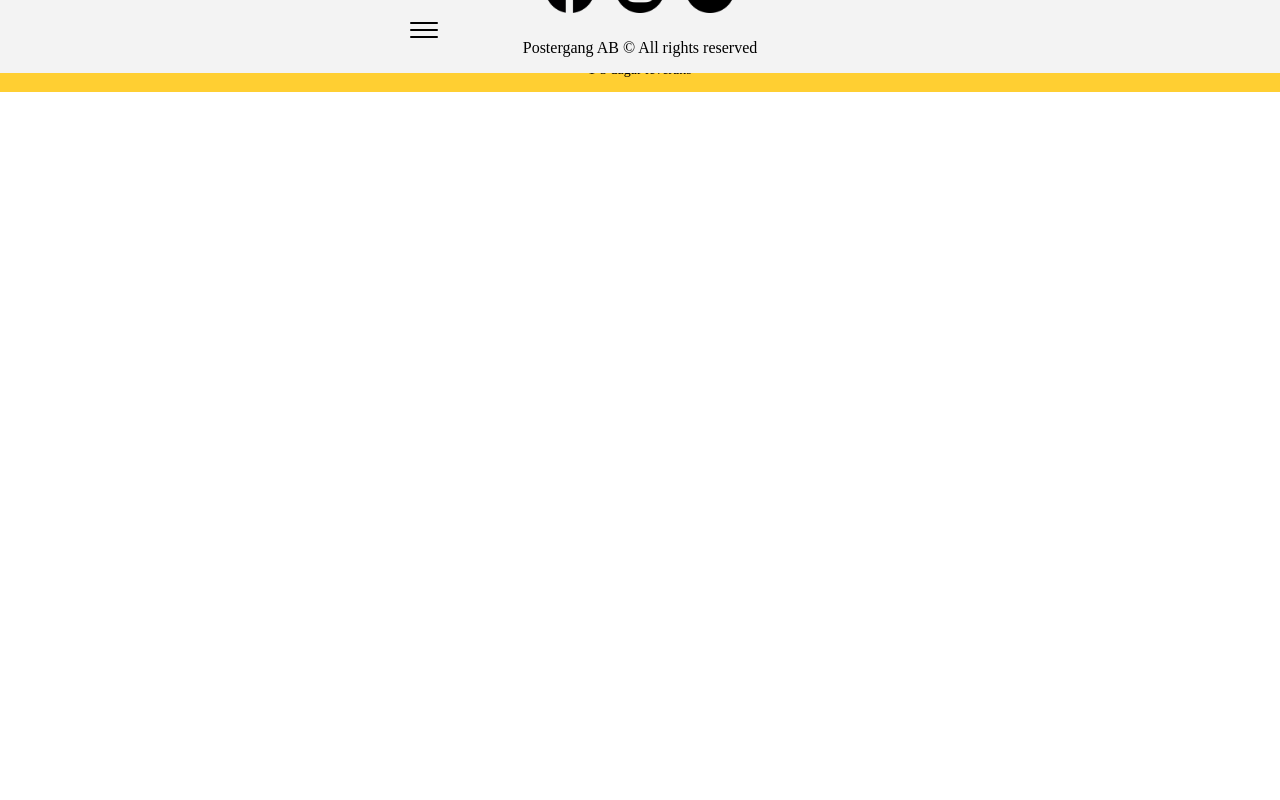
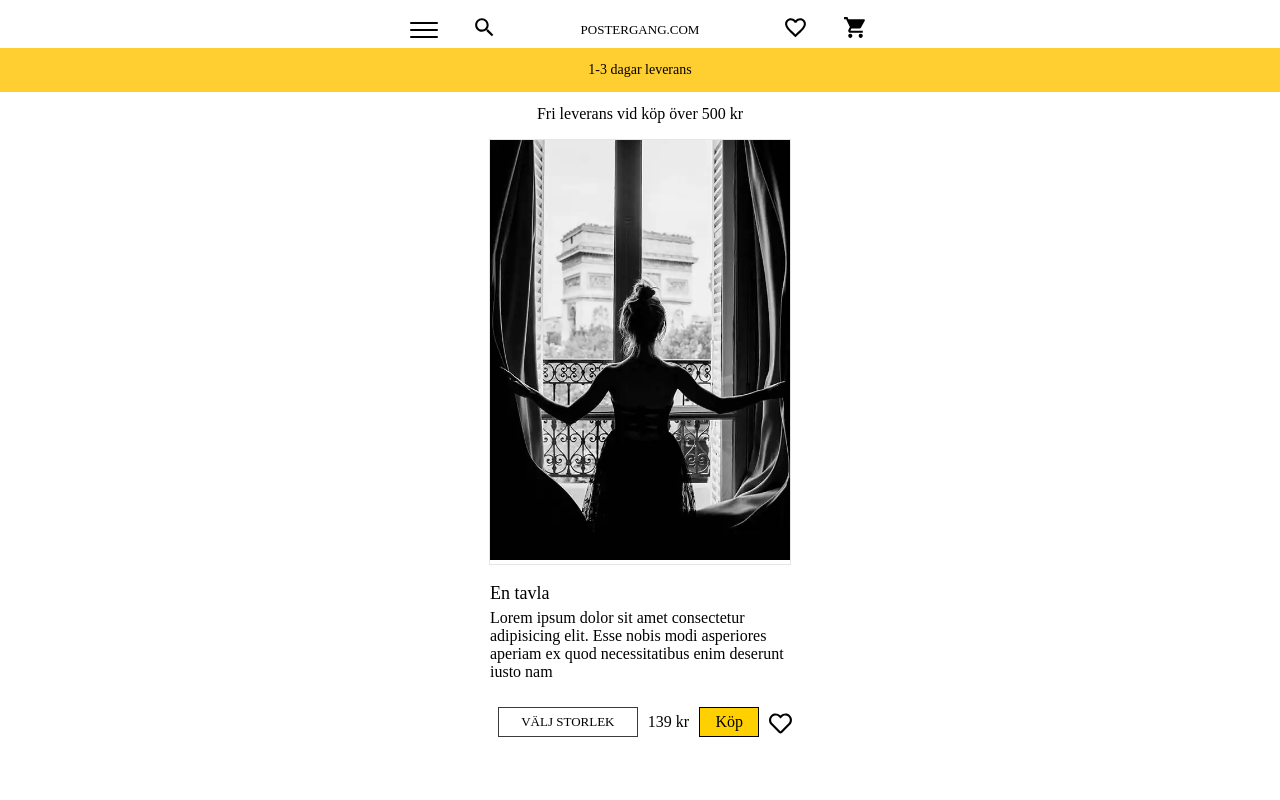
Before and after one commit to Unithraclya/Leverans-Paketering, a React (Vite) app: page /PosterPage in a window 1280 px wide. Shown: the top 800 px of the page. Built offline with nearby package versions, Linux system fonts and the light colour scheme; a web font is replaced by a local one.

Commit message:
+ PosterPage, Dropdown, buyBtn

```diff
--- /dev/null
+++ b/src/components/BuyBtn.jsx
@@ -0,0 +1,12 @@
+import React from 'react'
+import styles from '../css/BuyBtn.module.css'
+
+function BuyBtn() {
+    return (
+        <div>
+            <button className={styles.btn}>Köp</button>
+        </div>
+    )
+}
+
+export default BuyBtn
--- /dev/null
+++ b/src/components/Dropdown.jsx
@@ -0,0 +1,20 @@
+import React from 'react'
+import styles from '../css/Dropdown.module.css'
+
+
+function Dropdown() {
+    return (
+
+        <div className={styles.dropdown}>
+            <button className={styles.dropbtn}>Välj Storlek</button>
+            <div className={styles.dropdownContent}>
+                <a className={styles.a}href="#">80 x 100</a>
+                <a className={styles.a}href="#">50 x 70</a>
+                <a className={styles.a}href="#">30 x 40</a>
+            </div>
+        </div>
+
+    )
+}
+
+export default Dropdown
--- /dev/null
+++ b/src/css/BuyBtn.module.css
@@ -0,0 +1,16 @@
+.btn{
+    width: 60px;
+    height: 30px;
+    border: none;
+    background-color: #ffd000;
+    border: 1px solid black;
+    color: rgb(0, 0, 0);
+    text-decoration: none;
+    display: inline-block;
+    font-size: 16px;
+    font-family:'Times New Roman', Times, serif;
+    margin: 10px;
+}
+.btn:hover{
+    background-color: #ffae00;
+}
--- /dev/null
+++ b/src/css/Dropdown.module.css
@@ -0,0 +1,45 @@
+
+.dropbtn {
+    background-color: #ffffff;
+    border: 1px solid rgba(0, 0, 0, 0.768) !important;
+    cursor: pointer;
+    color: black;
+    text-transform: uppercase;
+    font-size: 13px;
+    width: 140px;
+    height: 30px;
+    border: none;
+    text-align: center;
+    line-height: 0px;
+    font-family:'Times New Roman', Times, serif;
+
+  }
+
+  .dropdown {
+    margin: 10px;
+    position: relative;
+    display: inline-block;
+  }
+
+  .dropdownContent {
+    display: none;
+    position: absolute;
+    background-color: #f1f1f1;
+    width: 140px;
+    box-shadow: 0px 8px 16px 0px rgba(0,0,0,0.2);
+    z-index: 1;
+  }
+
+  .dropdownContent .a {
+    color: black;
+    width: 140px;
+    padding: 12px 1px;
+    text-decoration: none;
+    display: block;
+  }
+
+  .dropdownContent .a:hover {background-color: #ddd;}
+
+  .dropdown:hover .dropdownContent {display: block;}
+
+  .dropdown:hover .dropbtn {background-color: #ffffff;}
--- /dev/null
+++ b/src/css/PosterPage.module.css
@@ -0,0 +1,54 @@
+.mainContainer{
+    height: fit-content;
+    width: 100vw;
+    width: 100vw;
+    padding-top: 2vh;
+    padding-bottom: 50vh;
+    display: flex;
+    flex-direction: column;
+    align-items: center;
+}
+
+.info{
+    width: 300px;
+}
+
+.title{
+    margin-bottom: 5px;
+    font-size: 18px;
+}
+
+.description{
+    margin-top: 0;
+}
+
+.image{
+    border: 1px solid rgba(0, 0, 0, 0.100);
+    width:300px;
+}
+
+.img{
+    width: 300px;
+}
+
+
+/* .top{
+    margin: 0 auto;
+    width: 250px;
+    height: 60px;
+    display: flex;
+    justify-content: space-between;
+}    */
+
+.info{
+    text-align: left;
+}
+
+.bottom{
+    display: flex;
+}
+
+.heart {
+    margin-top: 15px;
+    font-size: 23px;
+}
--- a/src/pages/PosterPage.jsx
+++ b/src/pages/PosterPage.jsx
@@ -1,9 +1,30 @@
 import React from 'react'
+import styles from '../css/PosterPage.module.css'
+import poster2 from '../assets/img/poster.png'
+import { FontAwesomeIcon } from "@fortawesome/react-fontawesome";
+import {faTimes, faHeart as solidHeart} from "@fortawesome/free-solid-svg-icons";
+import { faHeart, faComment } from "@fortawesome/free-regular-svg-icons";
+import Dropdown from '../components/Dropdown';
+import BuyBtn from '../components/BuyBtn';
 
 export default function PosterPage() {
     return (
-        <div>
+        <div className={styles.mainContainer}>
+                <p>Fri leverans vid köp över 500 kr</p>
+                <div className={styles.image}><img className={styles.img} src={poster2} alt="" /></div>
 
-        </div>
+                    <div className={styles.info}>
+                        <p className={styles.title}>En tavla</p>
+                        <p className={styles.description}>Lorem ipsum dolor sit amet consectetur adipisicing elit. Esse nobis modi asperiores aperiam ex quod necessitatibus enim deserunt iusto nam</p>
+                    </div>
+
+                    <div className={styles.bottom}>
+                        <Dropdown />
+                        <p className={styles.price}>139 kr</p>
+                        <BuyBtn />
+                        <FontAwesomeIcon className={styles.heart} icon={faHeart}/>
+                    </div>
+
+            </div>
     )
 }
```
